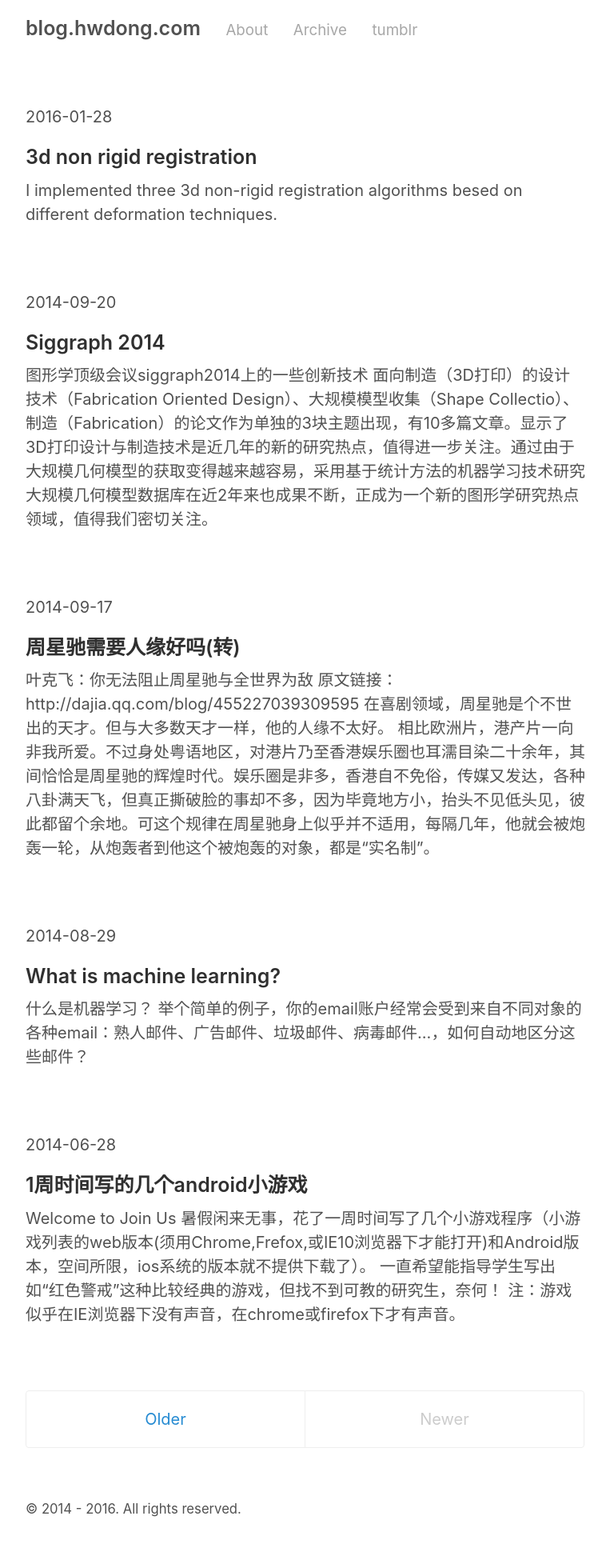
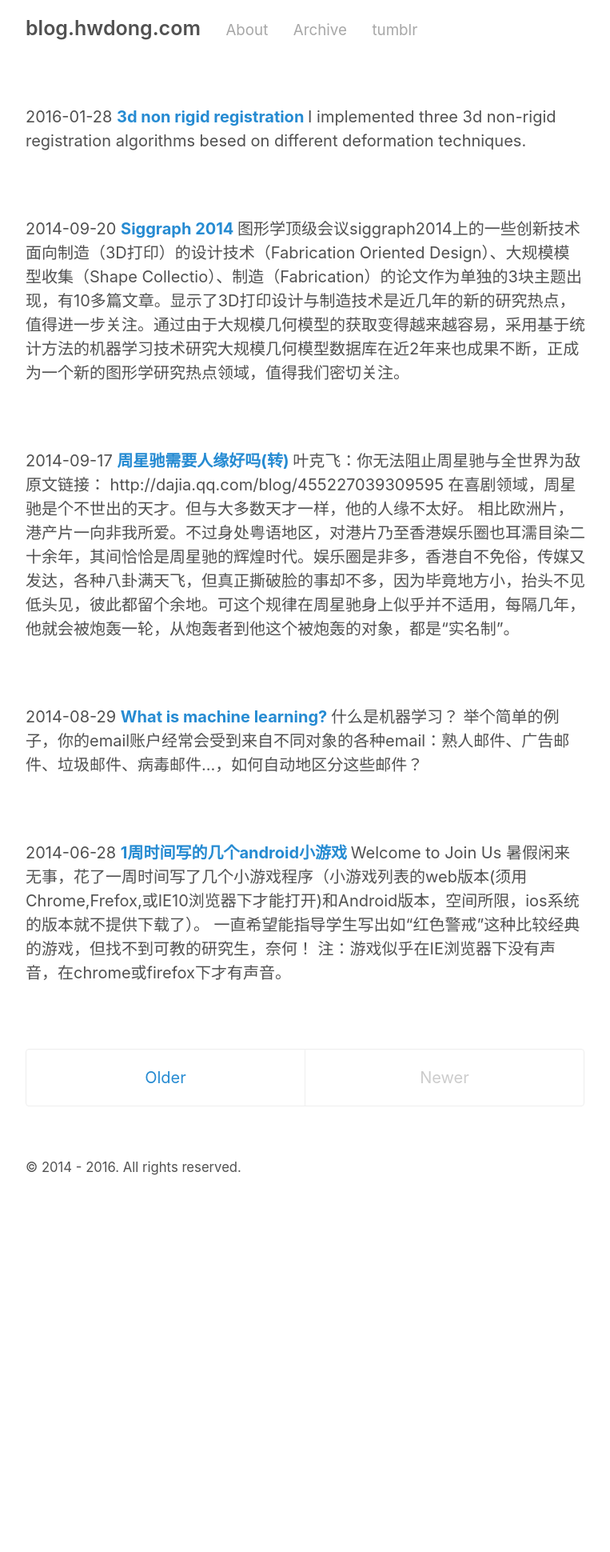
Before and after one commit to hwdong/hwdong-old.github.io, a Jekyll site: the page built from index.html, in a window 1280 px wide. Shown: the whole page at 80% size, without its empty margins (258-1021 px from the left). Built offline with Jekyll 4.4.1, drawn with Linux system fonts in a browser that asks for light colours; Markdown is read by kramdown in place of the engine named in the settings; the list of posts is cut into pages by our own code; after the commit the page ends 1513 px from its top, so only the background shows below that.

```diff
--- a/index.html
+++ b/index.html
@@ -8,7 +8,7 @@
       <div class="post py3">
         <p>
           {{ post.date | date:"%Y-%m-%d"}}
-          <a href="{{ post.url | prepend: site.baseurl }}" class="post-link"><h3 class="h1 post-title" >{{ post.title | capitalize }} </h3></a>
+          <a href="{{ post.url | prepend: site.baseurl }}" class="post-link"><strong>{{ post.title | capitalize }} </strong></a>
 
             {{ post.excerpt | strip_html }}
          </p>
```
